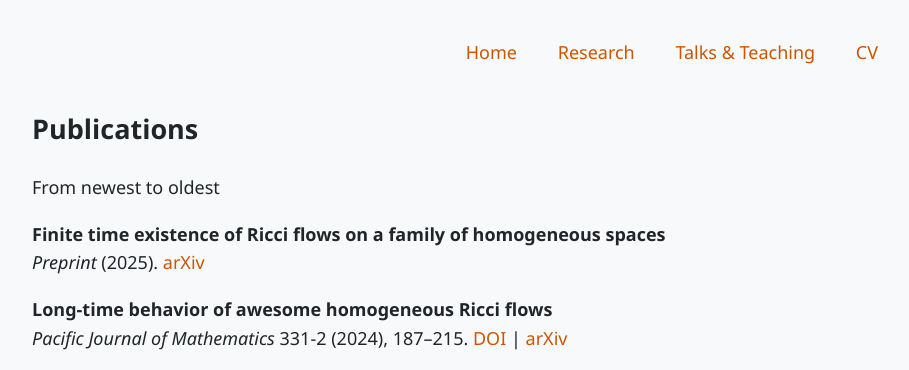
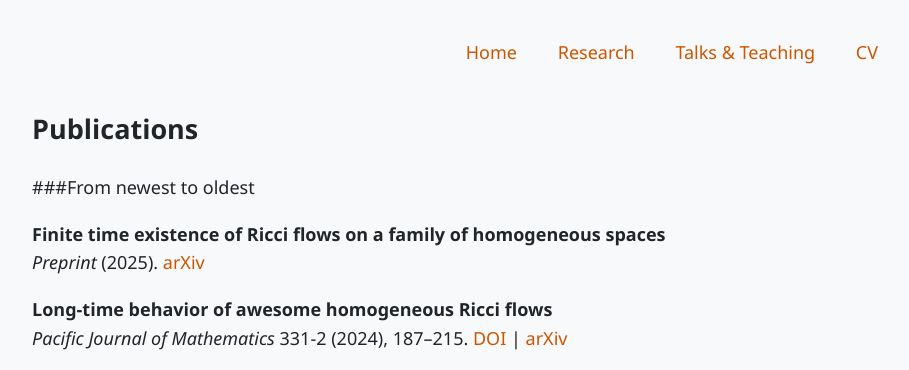
Before and after one commit to r-saraujo/r-saraujo.github.io, a Jekyll site: the page built from research.md, in a window 1280 px wide. Shown: the top 370 px of the page, without its empty margins (158-1067 px from the left). Built offline with Jekyll 4.4.1, drawn with Linux system fonts in a browser that asks for light colours.

```diff
--- a/research.md
+++ b/research.md
@@ -5,7 +5,7 @@ permalink: /research.html
 ---
 
 ## Publications
-From newest to oldest
+###From newest to oldest
 
 - **Finite time existence of Ricci flows on a family of homogeneous spaces**
   *Preprint* (2025).
```
